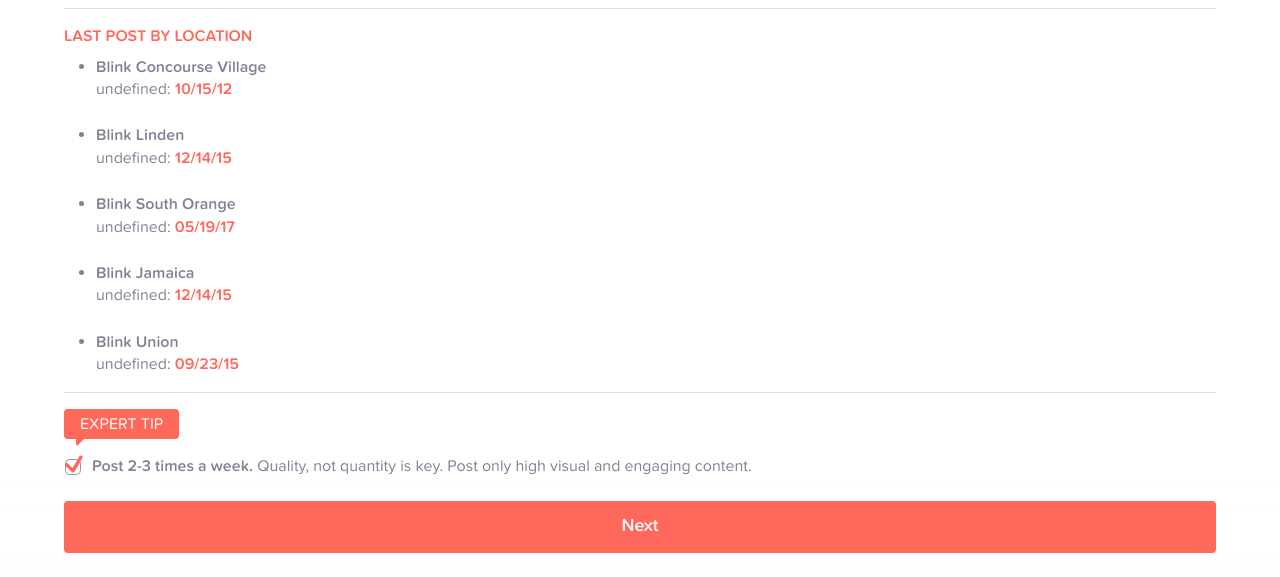
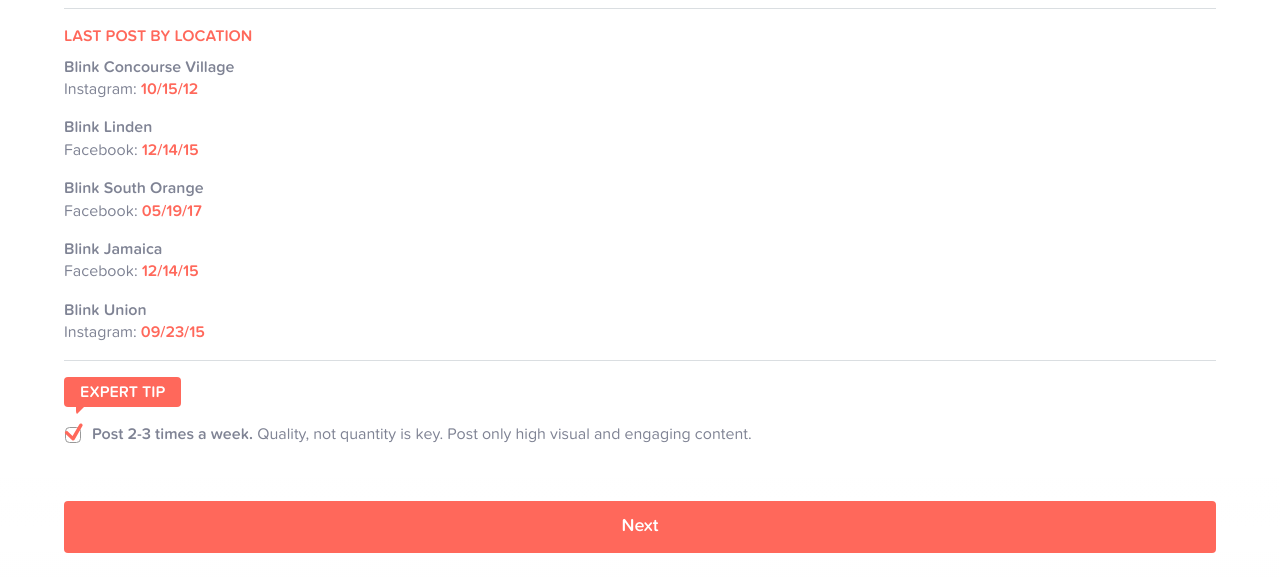
Before and after one commit to LukanX/compass-static, a plain HTML site: page post-frequency.html in a window 1280 px wide. Shown: the part 223-800 px from the top of the page. Drawn offline with nearby package versions, Linux system fonts and the light colour scheme.

Commit message:
A bunch of things

```diff
--- a/post-frequency.html
+++ b/post-frequency.html
@@ -15,7 +15,7 @@
     <div class="large-heading red centered" id="average-year"></div>
     <h4 class="grade centered">Avg. Year of Locations' Last Post</h4>
       <!-- <div class="key-text">Key: A - Excellent &nbsp; B - Good &nbsp; C - Satisfactory <br/>D - Poor &nbsp; F - No Presence</div> -->
-    <ul class="last-posts-by-location styled-list">
+    <ul class="last-posts-by-location">
       <div class="list-header">Last post by location</div>
       <!-- <li>
         <div class="location-name">Blink Concourse Vill.</div>
@@ -76,7 +76,7 @@
       var dates = [];
       $.each(merchant.posts, function(i, post){
         // $('.last-posts-by-location').append($('<li><div class="location-name">'+post.locationName+'</div><div class="platform">'+post.platform+': <span class="post-date">'+post.date'</span></div></li>'));
-        $('.last-posts-by-location').append($('<li><div class="location-name">'+post.locationName+'</div><div class="platform">'+post.platform+': <span class="post-date">'+post.date+'</span></div></li>'));
+        $('.last-posts-by-location').append($('<li><div class="location-name">'+post.locationName+'</div><div class="platform">'+post.source+': <span class="post-date">'+post.date+'</span></div></li>'));
         dates.push(new Date(post.date));
       });
       $('#average-year').append(getAverageYear(dates));
--- a/style/Sass/buttons.scss
+++ b/style/Sass/buttons.scss
@@ -40,7 +40,7 @@
     background-color: white;
     color: $red;
     border: 1px solid $red;
-    width: 60%;
+    width: 80%;
     margin: auto;
     font-weight: 600;
   }
--- a/style/Sass/cards.scss
+++ b/style/Sass/cards.scss
@@ -35,11 +35,8 @@
       display: block;
       width: 25%;
       position: absolute;
-      @include aspect-ratio(1,1);
-      border-radius: .625em;
       top: 3%;
       left: 5%;
-      background-color: white;
     }
     .card-info{
       @extend %clearfix;
--- a/style/Sass/layout.scss
+++ b/style/Sass/layout.scss
@@ -267,9 +267,12 @@ ul.check-list{
 }
 
 .last-posts-by-location{
+  padding-top: 1em;
   border-top: 1px solid $light-gray;
   border-bottom: 1px solid $light-gray;
-  list-style: disc;
+  li{
+    margin-bottom: 1em;
+  }
 }
 
 .location-name, .post-date{
--- a/style/Sass/typography.scss
+++ b/style/Sass/typography.scss
@@ -161,6 +161,7 @@ p.centered{
   display: inline-block;
   position: relative;
   margin-bottom: 1em;
+  font-weight: 600;
   &:after{
     content: '';
     border-top: .5em solid transparent;
```
Also changed, not shown: style/style.css, 1 other file.
